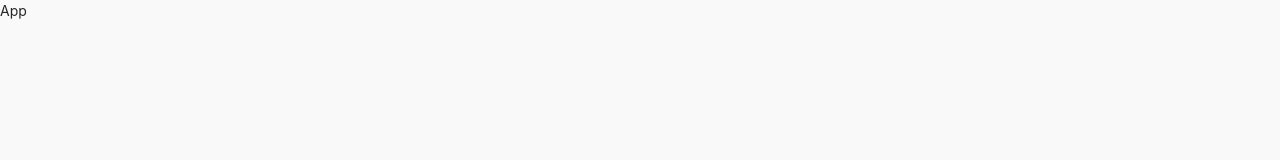
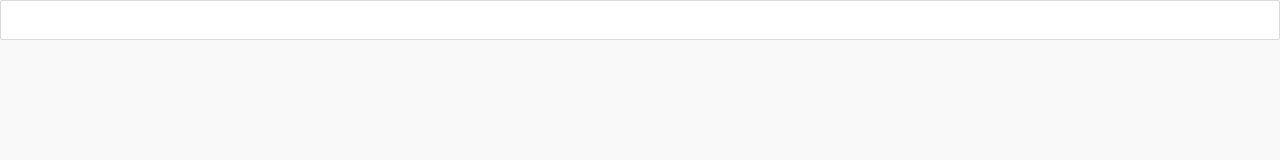
Before and after one commit to s20156/brewder, a React (Create React App) app: page / in a window 1280 px wide. Shown: the top 160 px of the page. Built offline with nearby package versions, Linux system fonts and the light colour scheme.

Commit message:
Added input component

```diff
--- a/src/App.tsx
+++ b/src/App.tsx
@@ -1,6 +1,7 @@
 import React from 'react';
 import "antd/dist/antd.css";
 import { createBrowserHistory } from 'history';
+import {Input} from './components/dataEntry/Input/Input';
 
 const history = createBrowserHistory();
 
@@ -8,7 +9,7 @@ class App extends React.Component {
   render(): JSX.Element  {
     return(
       <div className="app">
-        App
+        <Input name="Input"/>
       </div>
     )
   }
--- /dev/null
+++ b/src/components/dataEntry/Input/Input.scss
@@ -0,0 +1,13 @@
+.inputWrapper {
+    width: 100%;
+    @include flexbox($direction: column);
+    .label {
+        height: 20px;
+        @include text-16;
+        margin-bottom: 10px;
+    }
+    .validationContainer {
+        height: 20px;
+    }
+    margin: 10px 0;
+}
--- /dev/null
+++ b/src/components/dataEntry/Input/Input.tsx
@@ -0,0 +1,127 @@
+import React from "react";
+import { Input as AntInput } from "antd";
+import { UserOutlined, KeyOutlined } from "@ant-design/icons";
+import { SizeType } from "antd/lib/config-provider/SizeContext";
+
+interface InputProps {
+    labelText?: string;
+    placeholder?: string;
+    name: string;
+    onChange?: (e: React.ChangeEvent<HTMLInputElement>) => void;
+    error?: string;
+    disabled?: boolean;
+    visibilityToggle?: boolean;
+    defaultValue?: string;
+    size?: SizeType;
+    type?: string;
+    value?: any;
+    prefix?: any;
+    className?: string;
+}
+
+export const LoginInput: React.FC<InputProps> = ({
+    name,
+    labelText,
+    placeholder = labelText,
+    defaultValue,
+    onChange,
+    error = "",
+    disabled = false,
+    type = "text",
+    size = "large",
+}) => {
+    return (
+        <div className="inputWrapper">
+            {!!labelText && (
+                <label htmlFor={name} className="label">
+                    {labelText}
+                </label>
+            )}
+            <AntInput
+                size={size}
+                type={type}
+                defaultValue={defaultValue}
+                disabled={disabled}
+                name={name}
+                onChange={onChange}
+                placeholder={placeholder}
+                prefix={(<UserOutlined />)}
+            />
+            <div className="validationContainer">{!!error && <span className="validationError">{error}</span>}</div>
+        </div>
+    )
+}
+
+export const PasswordInput: React.FC<InputProps> =  ({
+    name,
+    labelText,
+    placeholder = labelText,
+    defaultValue,
+    onChange,
+    error = "",
+    disabled = false,
+    type = "password",
+    size = "large",
+    visibilityToggle
+}) => {
+    return (
+        <div className="inputWrapper">
+            {!!labelText && (
+                <label htmlFor={name} className="label">
+                    {labelText}
+                </label>
+            )}
+            <AntInput.Password
+                name={name}
+                type={type}
+                defaultValue={defaultValue}
+                disabled={disabled}
+                size={size}
+                placeholder={placeholder}
+                onChange={onChange}
+                onError={() => console.error(error)}
+                visibilityToggle={visibilityToggle}
+                prefix={(<KeyOutlined />)}
+            />
+            <div className="validationContainer">{!!error && <span className="validationError">{error}</span>}</div>
+        </div>
+    )
+}
+
+export const Input: React.FC<InputProps> = ({
+    name,
+    labelText,
+    placeholder = labelText,
+    defaultValue,
+    onChange,
+    error = "",
+    disabled = false,
+    type = "text",
+    size = "large",
+    value,
+    prefix,
+    className
+}) => {
+    return (
+        <div className="inputWrapper">
+            {!!labelText && (
+                <label htmlFor={name} className="label">
+                    {labelText}
+                </label>
+            )}
+            <AntInput
+                size={size}
+                type={type}
+                defaultValue={defaultValue}
+                disabled={disabled}
+                name={name}
+                onChange={onChange}
+                placeholder={placeholder}
+                value={value}
+                prefix={prefix}
+                className={className}
+            />
+            <div className="validationContainer">{!!error && <span className="validationError">{error}</span>}</div>
+        </div>
+    )
+}
```
